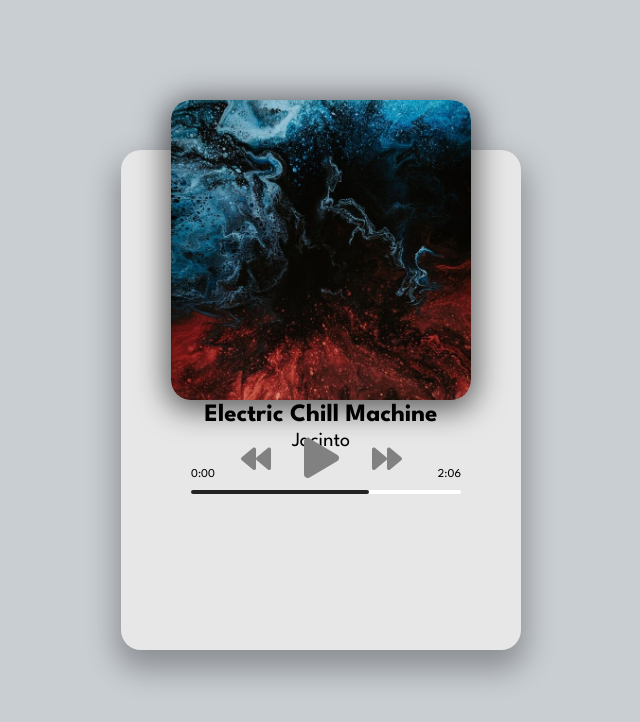
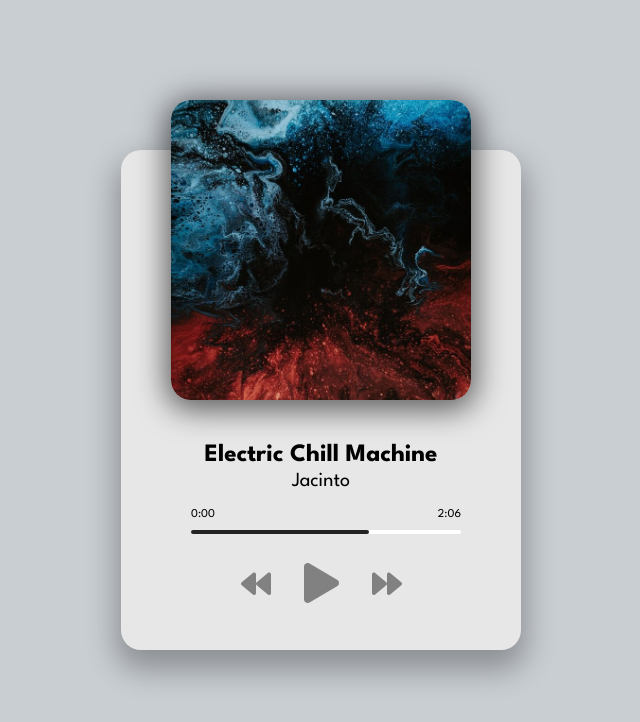
Before and after one commit to karakusHalil/JavaScript-Projects, a plain HTML site: page music-player/index.html in a window 1280 px wide. Shown: the whole page, without its empty margins (319-959 px from the left). Drawn offline with Linux system fonts and the light colour scheme.

Commit message:
add player-controls css

```diff
--- a/music-player/style.css
+++ b/music-player/style.css
@@ -45,6 +45,7 @@ h2 {
   font-size: 25px;
   text-align: center;
   margin: 0;
+  margin-top: 40px;
 }
 
 h3 {
@@ -83,15 +84,21 @@ h3 {
 /* Controls */
 .player-controls {
   position: relative;
-  top: -15px;
+  top: 110px;
   left: 120px;
   width: 200px;
+}
+
+.fas:hover{
+  filter: brightness(80%);
 }
 
 .fas {
   font-size: 30px;
   color: rgb(129, 129, 129);
   margin-right: 30px;
+  cursor: pointer;
+  user-select: none;
 }
 
 .main-button {
```
